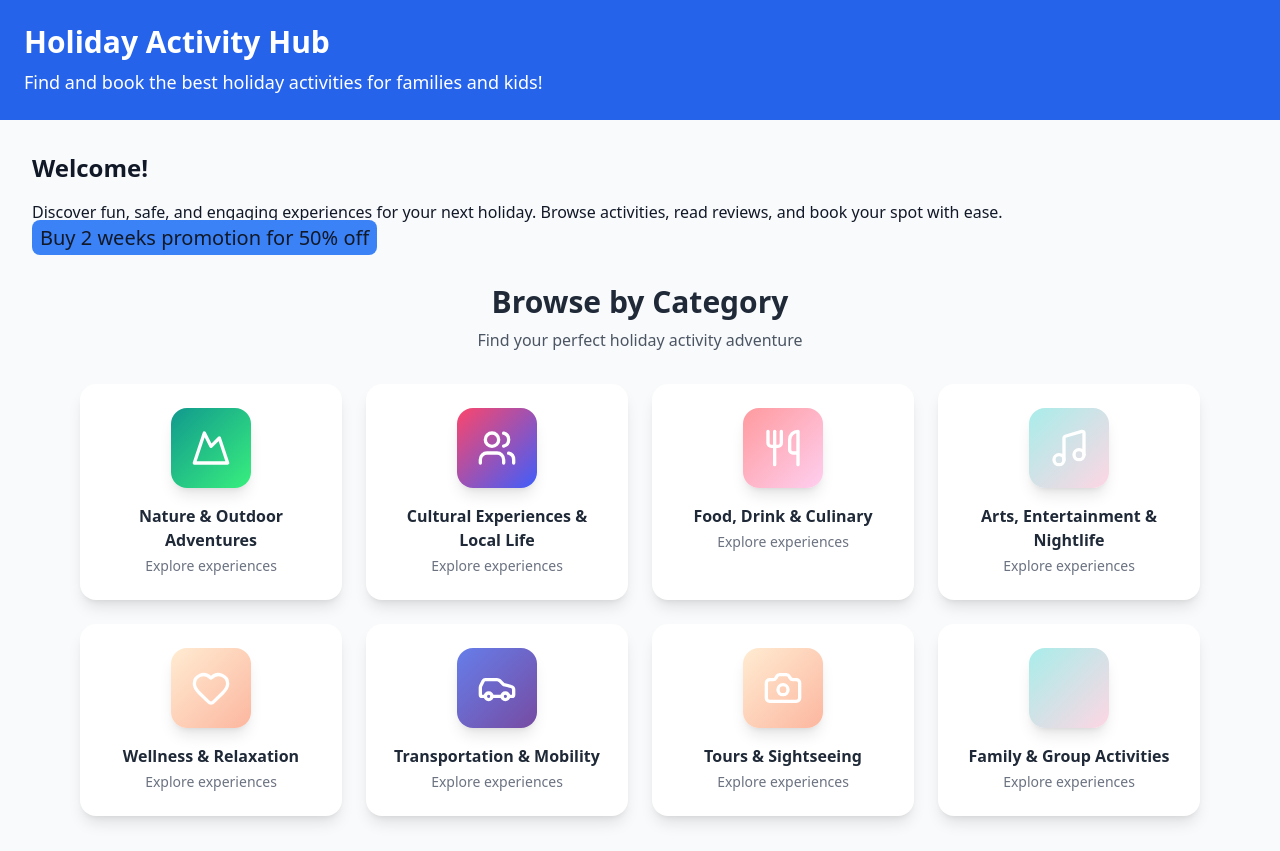
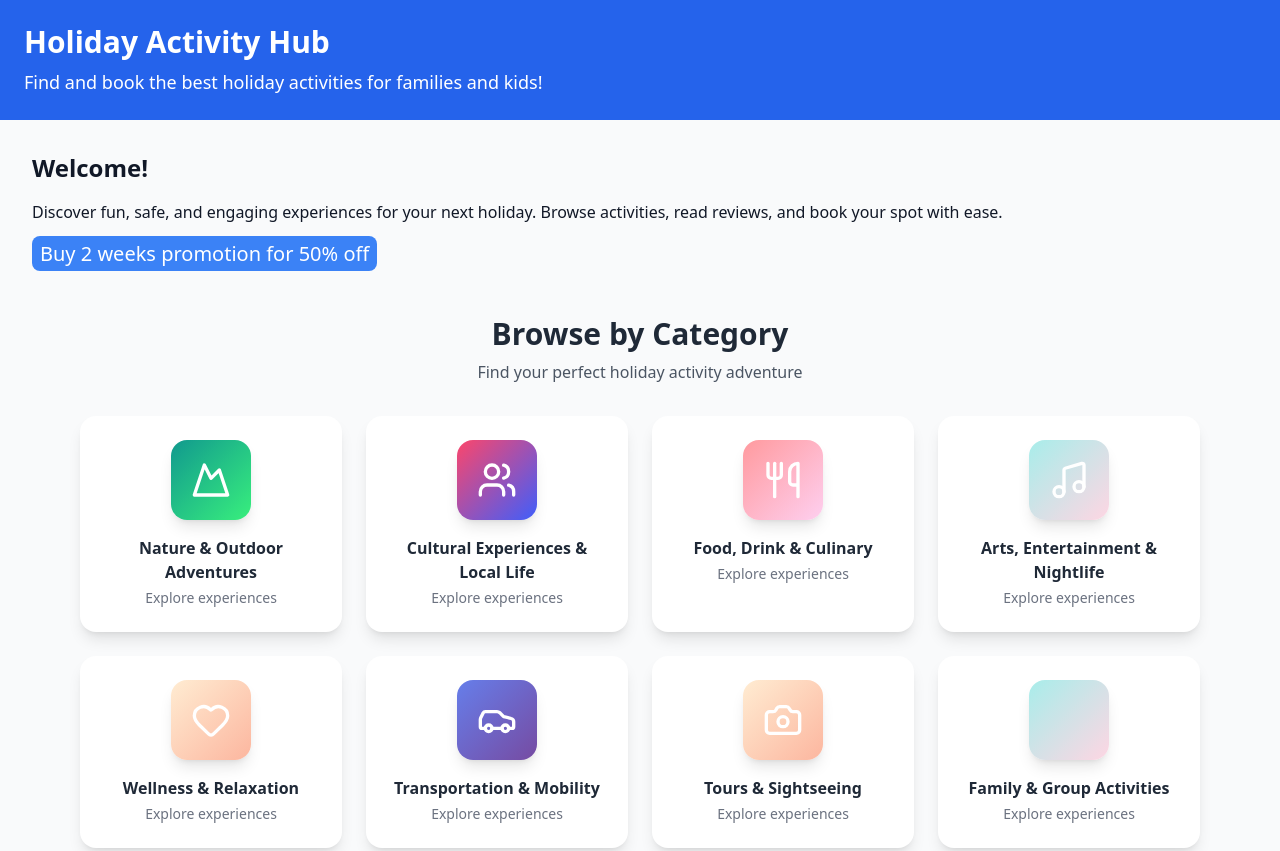
Before and after one commit to coderstudios/hah, a plain HTML site: page deploy/index.html in a window 1280 px wide. Shown: the top 851 px of the page. Drawn offline with nearby package versions, Linux system fonts and the light colour scheme; some icons are missing.

Commit message:
Update index.html

```diff
--- a/deploy/index.html
+++ b/deploy/index.html
@@ -55,8 +55,8 @@
       <p>
         Discover fun, safe, and engaging experiences for your next holiday. Browse activities, read reviews, and book your spot with ease.
       </p>
-
-      <a class="px-2 py-1 bg-blue-500 justify-center rounded-lg text-xl" href="https://buy.stripe.com/8x228q7b7fBG9Ny997aMU0i" target="_blank">Buy 2 weeks promotion for 50% off</a>
+      <p class="my-4">
+      <a class="px-2 py-1 text-white bg-blue-500 justify-center rounded-lg text-xl" href="https://buy.stripe.com/8x228q7b7fBG9Ny997aMU0i" target="_blank">Buy 2 weeks promotion for 50% off</a></p>
     </section>
     <section>
       <!-- Categories Grid -->
```
